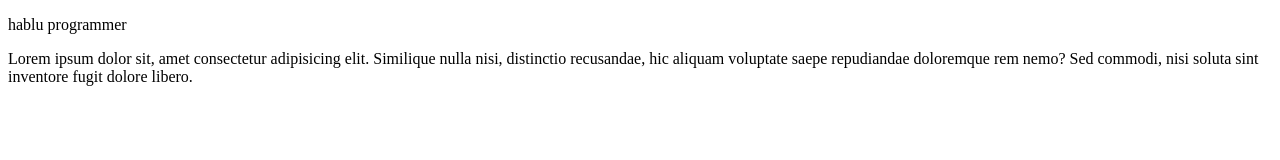
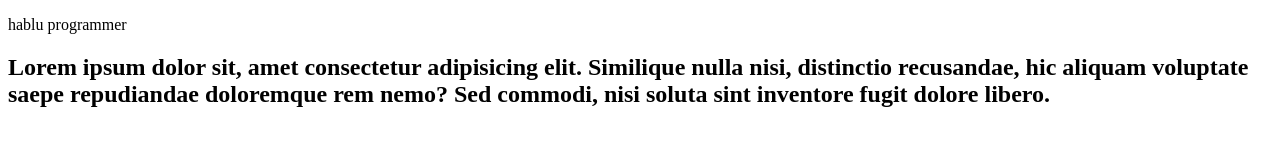
Before and after one commit to MD-EMON-1127926/first-project, a plain HTML site: page index.html in a window 1280 px wide. Drawn offline with Linux system fonts and the light colour scheme.

Commit message:
first commit

```diff
--- a/index.html
+++ b/index.html
@@ -7,6 +7,6 @@
 </head>
 <body>
     <p>hablu programmer</p>
-<p>Lorem ipsum dolor sit, amet consectetur adipisicing elit. Similique nulla nisi, distinctio recusandae, hic aliquam voluptate saepe repudiandae doloremque rem nemo? Sed commodi, nisi soluta sint inventore fugit dolore libero.</p>
+<h2>Lorem ipsum dolor sit, amet consectetur adipisicing elit. Similique nulla nisi, distinctio recusandae, hic aliquam voluptate saepe repudiandae doloremque rem nemo? Sed commodi, nisi soluta sint inventore fugit dolore libero.</h2>
 </body>
 </html>
```
